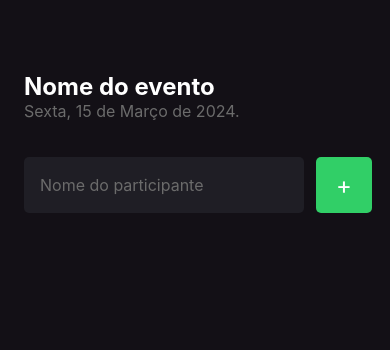
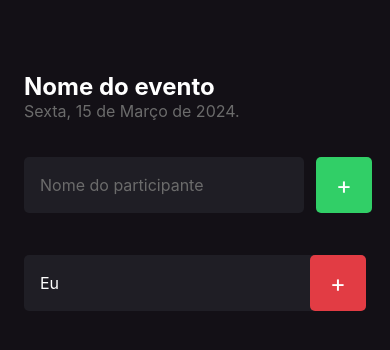
Before and after one commit to VittorGuih/rn-im-here-app, a React Native app: screen / in a window 390 px wide. Shown: the top 350 px of the page. Built offline with nearby package versions, Linux system fonts and the light colour scheme.

Commit message:
cria componente de participante

```diff
--- /dev/null
+++ b/src/components/Participant/index.tsx
@@ -0,0 +1,19 @@
+import { View, Text, TouchableOpacity } from 'react-native';
+
+import { styles } from './style';
+
+export function Participant(){
+    return(
+        <View style={styles.container}>
+            <Text style={styles.name}>
+                Eu
+            </Text>
+
+            <TouchableOpacity style={styles.button}>
+          <Text style={styles.buttonText}>
+            +
+          </Text>
+        </TouchableOpacity>
+        </View>
+    )
+}
--- /dev/null
+++ b/src/components/Participant/style.ts
@@ -0,0 +1,30 @@
+import { StyleSheet } from "react-native";
+
+export const styles = StyleSheet.create({
+  container: {
+    width: '100%',
+    backgroundColor: '#1F1E25',
+    borderRadius: 5,
+    flexDirection: 'row',
+    alignItems: 'center',
+    marginBottom: 10
+  },
+  name: {
+    flex: 1,
+    fontSize: 16,
+    color: '#FFF',
+    marginLeft: 16
+  },
+  buttonText: {
+    color: '#FFF',
+    fontSize: 24
+  },
+  button: {
+    width: 56,
+    height: 56,
+    borderRadius: 5,
+    backgroundColor: '#E23C44',
+    alignItems: 'center',
+    justifyContent: 'center'
+  },
+})
--- a/src/screens/Home/index.tsx
+++ b/src/screens/Home/index.tsx
@@ -1,6 +1,7 @@
 import { Text, TextInput, TouchableOpacity, View } from "react-native";
 
 import { styles } from "./style";
+import { Participant } from "../../components/Participant";
 
 export function Home() {
   function handleParticipantAdd() {
@@ -30,6 +31,7 @@
           </Text>
         </TouchableOpacity>
       </View>
+      <Participant />
     </View>
   )
 }
```
